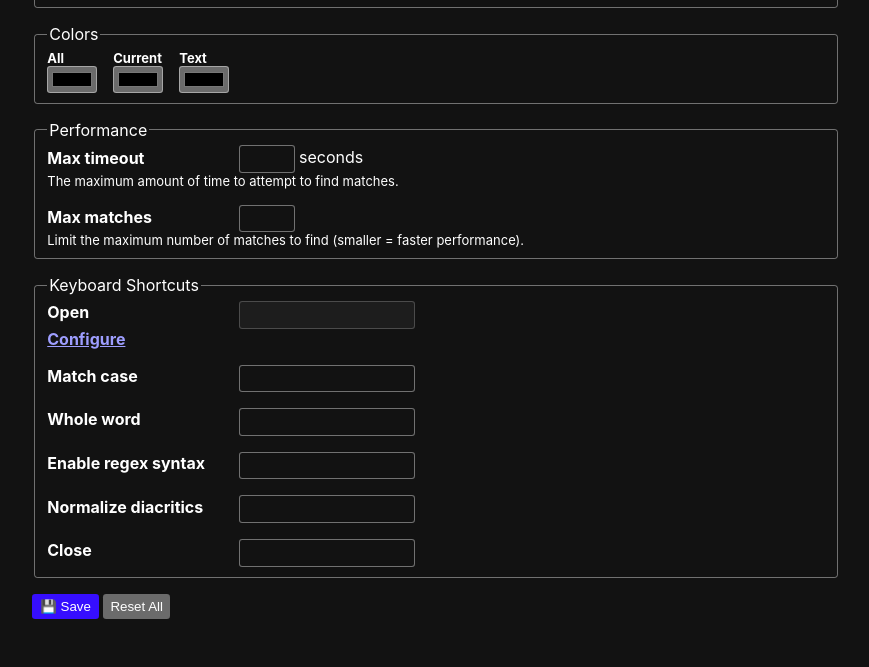
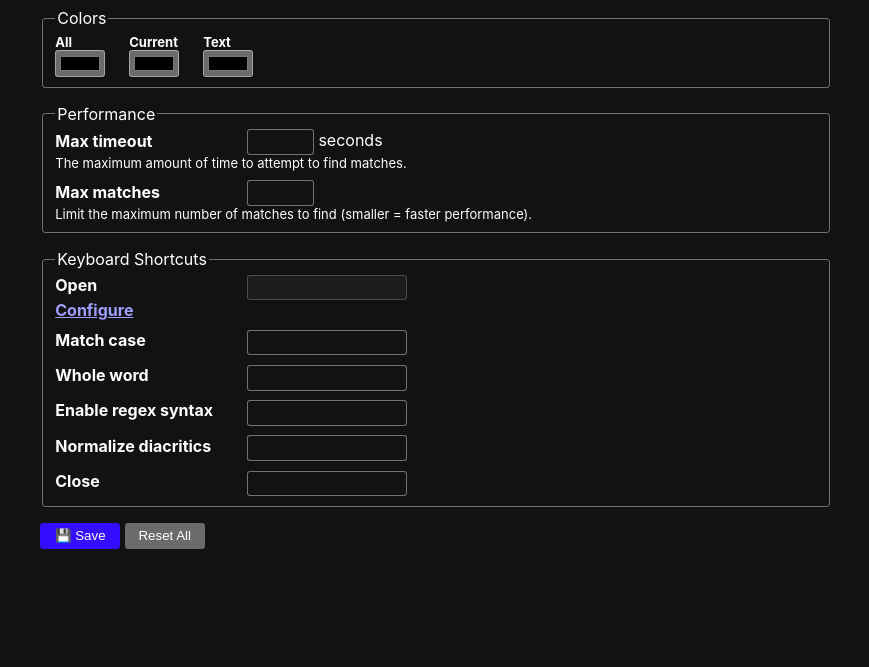
Before and after one commit to lionel-rowe/find-plus-plus, a browser extension: page dist/options.html in a window 1280 px wide. Shown: the part 173-840 px from the top of the page, without its empty margins (204-1073 px from the left). After the commit the page ends 800 px from the top, so only its background shows below. Drawn offline with Linux system fonts and the light colour scheme.

Commit message:
Fix styles

```diff
--- a/dist/common.css
+++ b/dist/common.css
@@ -2,7 +2,6 @@
 	/* prevent inherited styles from affecting component */
 	all: initial;
 
-	box-sizing: border-box;
 	color-scheme: dark;
 
 	--rem: 16px;
@@ -31,6 +30,10 @@
 	}
 }
 
+*, *::before, *::after {
+	box-sizing: border-box;
+}
+
 pre, code, kbd, samp {
 	font-family: var(--code-font);
 }
@@ -44,7 +47,7 @@ pre, code, kbd, samp {
 	cursor: text;
 	font-size-adjust: cap-height 0.6;
 	line-height: 1;
-	font-size: 1em;
+	min-height: 1.8em;
 }
 
 .flags:not([hidden]) {
--- a/dist/options.css
+++ b/dist/options.css
@@ -2,13 +2,13 @@
 
 body {
 	/* Override the injected stylesheet, which sets `font-size` at `75%` for some reason. */
-	/* Not sure where these styles come from as chrome dev tools just says "injected stylesheet" */
-	font-family: unset;
-	font-size: unset;
+	/* https://stackoverflow.com/questions/73162179/what-is-the-stylesheet-injected-by-chrome-in-local-extension-pages */
+	font-family: inherit;
+	font-size: inherit;
 
 	display: block;
 	max-width: 80ch;
-	margin: 3em auto;
+	margin: 2em auto;
 	padding: 0 0.5em;
 }
 
@@ -50,7 +50,7 @@ button {
 	padding: var(--padding-y) var(--padding-x);
 	border-radius: var(--border-radius);
 	cursor: pointer;
-	min-width: 5em;
+	min-width: 6em;
 	min-height: var(--height);
 	display: inline-flex;
 	align-items: center;
@@ -85,7 +85,7 @@ input:is([type='text'], [type='number'], :not([type])) {
 .fields {
 	display: flex;
 	flex-direction: column;
-	gap: 1em;
+	gap: 0.6em 1.5em;
 
 	label {
 		font-weight: bold;
@@ -98,7 +98,7 @@ input:is([type='text'], [type='number'], :not([type])) {
 	.label {
 		input {
 			&[type='number'] {
-				max-width: 3em;
+				max-width: 5em;
 			}
 			&:is([type='text'], :not([type])) {
 				width: 12em;
--- a/dist/search-box.css
+++ b/dist/search-box.css
@@ -6,6 +6,9 @@
 }
 
 :host {
+	/* override some stylebot styles (TODO: is there a better way?) */
+	line-height: initial !important;
+
 	/* regex syntax highlighting */
 	--syntax-RegExpLiteral: lightslategray;
 
```
